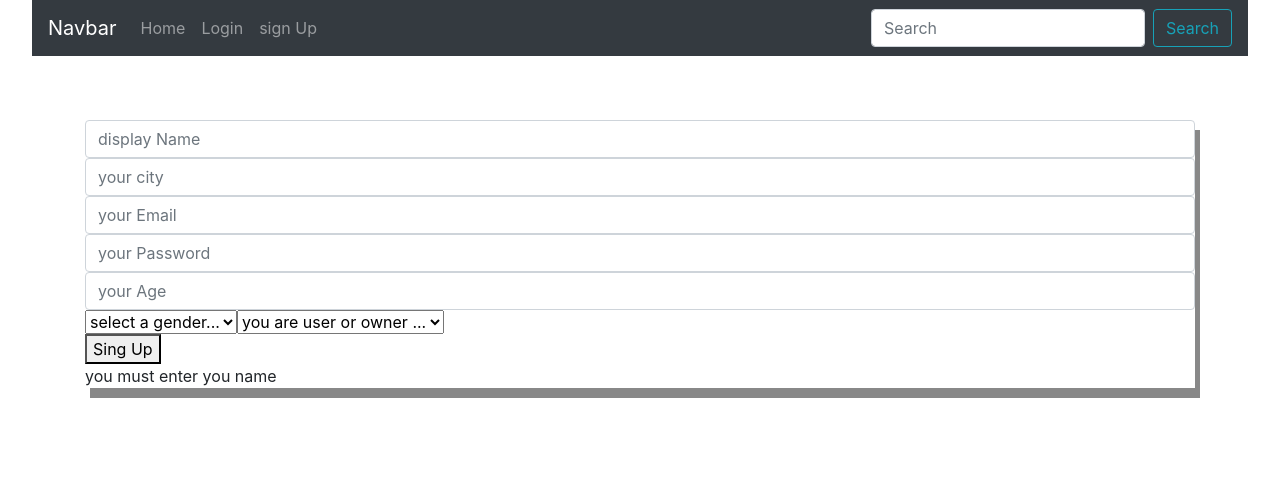
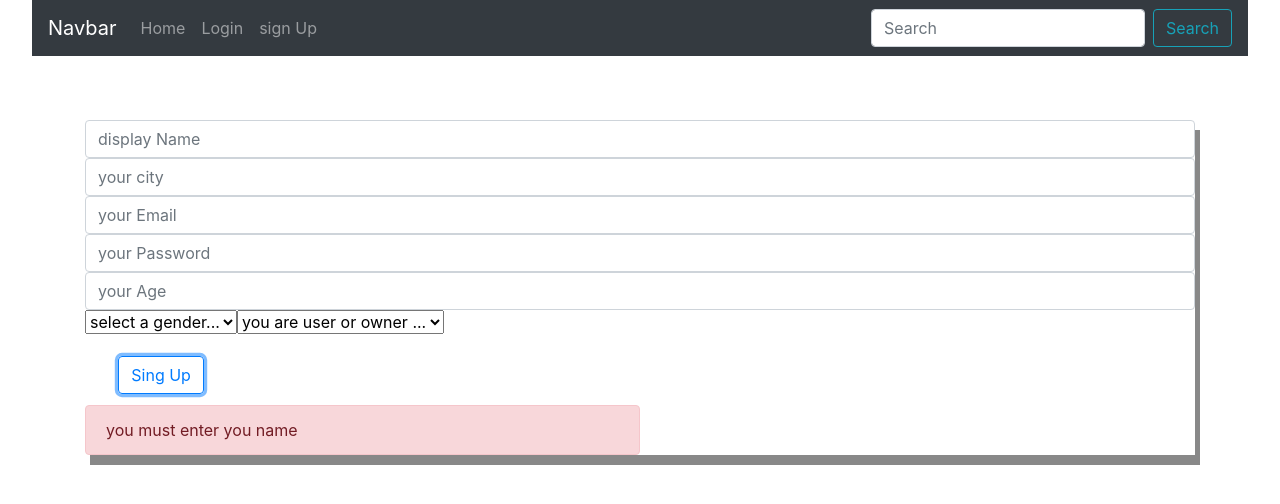
Before and after one commit to Dark-Web-Team/MERAKI_Academy_Project_5, a React (Create React App) app in the folder frontend/: page /signUp in a window 1280 px wide. Both pictures are taken after a click on the button "Sing Up". Shown: the top 504 px of the page. Built offline with nearby package versions, Linux system fonts and the light colour scheme.

Commit message:
add button and error message

```diff
--- a/frontend/src/components/auth/signUp/SignUp.js
+++ b/frontend/src/components/auth/signUp/SignUp.js
@@ -1,7 +1,7 @@
 import React, { useState } from "react";
 import axios from "axios";
 import { useHistory } from "react-router-dom";
-import { FormControl } from "react-bootstrap";
+import { FormControl ,Button,Alert} from "react-bootstrap";
 import "./signUp.css";
 require("dotenv").config();
 
@@ -125,9 +125,11 @@ export default function SignUp() {
           <option value={3}>owner</option>
         </select>
         <div className="sign-up-button">
-        <button onClick={register}>Sing Up</button>
+        <Button className="singUpButton" variant="outline-primary" onClick={register}>Sing Up</Button>{' '}
       </div>
-      {errMessage ? <p>{errMessage}</p> : ""}
+      {errMessage ? <div className="errMessage"><Alert key={1} variant="danger">
+    {errMessage}
+  </Alert> </div> : ""}
       </div>
     </div>
   );
--- a/frontend/src/components/auth/signUp/signUp.css
+++ b/frontend/src/components/auth/signUp/signUp.css
@@ -1,10 +1,22 @@
-.container{
-    width: 75%;
-    margin: auto;
-    margin-top: 5%;
+.container {
+  width: 75%;
+  margin: auto;
+  margin-top: 5%;
 }
 
+.sign-up-input {
+  box-shadow: 5px 10px #888888;
+}
+.sign-up-button {
+  width: 10%;
+  margin-left: 3%;
+}
+.singUpButton {
+  margin: auto;
+  margin-top: 20%;
+  margin-bottom: 10%;
+}
 
-.sign-up-input {
-    box-shadow: 5px 10px #888888;
+.errMessage {
+  width: 50%;
 }
```
